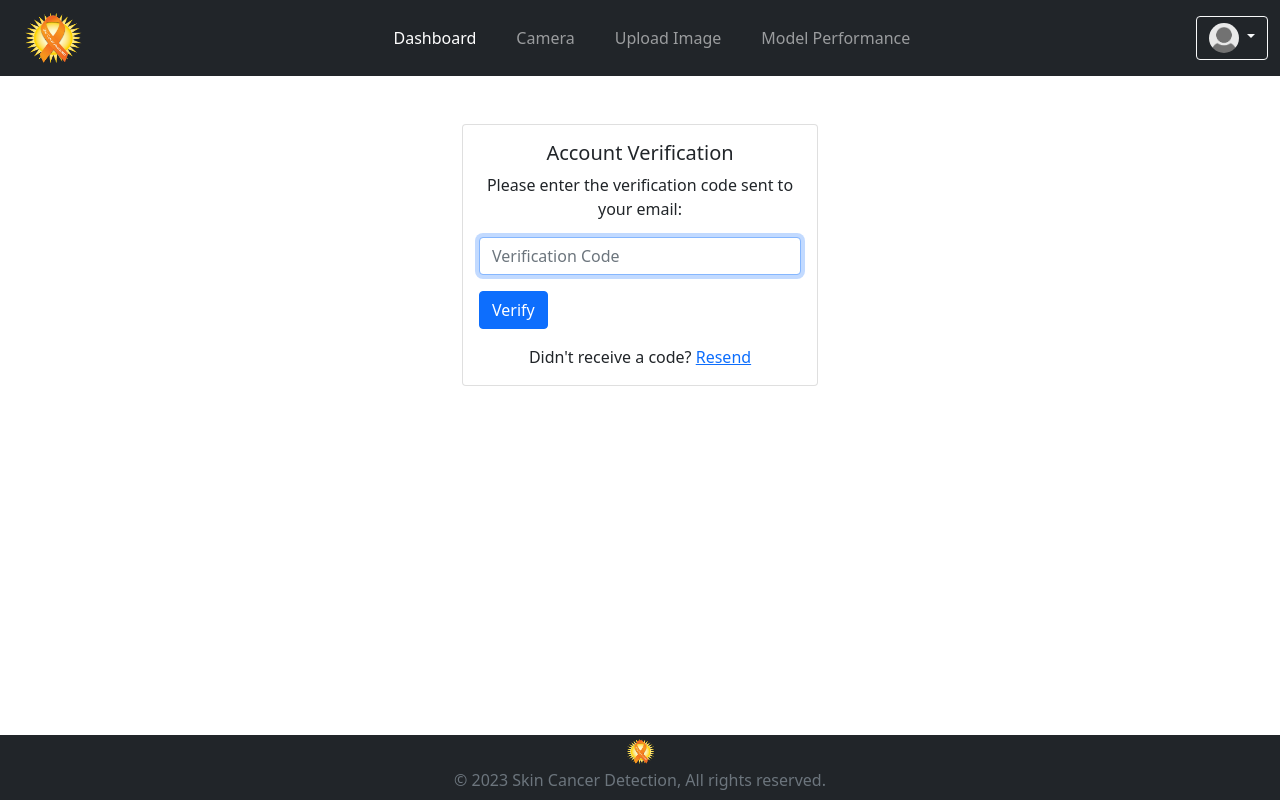
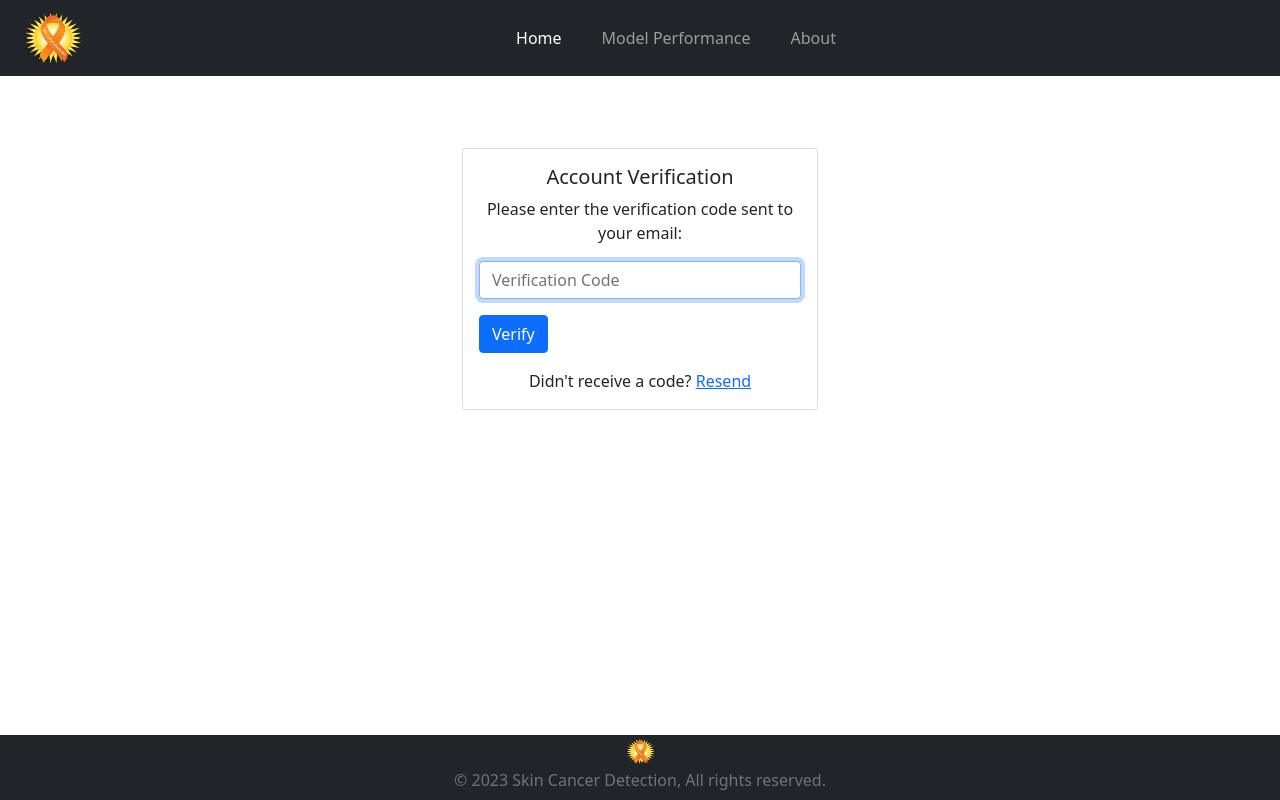
Before and after one commit to KwabenaYeboah/skin-cancer-detection-app, a Django app: page /accounts/activate/ in a window 1280 px wide. Run offline with Django 4.2, Linux system fonts and the light colour scheme.

Commit message:
add: urls names

```diff
--- a/templates/base.html
+++ b/templates/base.html
@@ -6,6 +6,7 @@
     <meta name="viewport" content="width=device-width, initial-scale=1.0">
     <!-- Include Bootstrap CSS -->
     <link href="https://cdn.jsdelivr.net/npm/bootstrap@5.1.3/dist/css/bootstrap.min.css" rel="stylesheet" integrity="sha384-1BmE4kWBq78iYhFldvKuhfTAU6auU8tT94WrHftjDbrCEXSU1oBoqyl2QvZ6jIW3" crossorigin="anonymous">
+    <link href="https://cdnjs.cloudflare.com/ajax/libs/font-awesome/5.15.4/css/all.min.css" rel="stylesheet">
     <style>
         html, body {
             height: 100%;
@@ -16,6 +17,16 @@
         }
         main {
             flex: 1;
+        }
+
+        .dropdown-menu-small {
+            padding: 0;
+            width: auto;
+            min-width: 0;
+        }
+        .dropdown-menu-small .dropdown-item {
+            white-space: nowrap;
+            padding: .25rem 0.75rem;
         }
     </style>
     <title>Skin Cancer Detection</title>
@@ -31,30 +42,39 @@
             <div class="collapse navbar-collapse mr-auto" id="navbarNavDropdown">
                 <ul class="navbar-nav mb-2 mb-lg-0 mx-auto">
                     <li class="nav-item me-4">
-                        <a class="nav-link active" aria-current="page" href="#">Dashboard</a>
+                        <a class="nav-link active" aria-current="page" href="/">Home</a>
+                    </li>
+                    {% if user.is_authenticated %}
+                    <li class="nav-item me-4">
+                        <a class="nav-link" href="{% url 'history' %}">History</a>
+                    </li>
+                    {% endif %}
+                    <li class="nav-item me-4">
+                        <a class="nav-link" href="{% url 'metrics' %}">Model Performance</a>
                     </li>
                     <li class="nav-item me-4">
-                        <a class="nav-link" href="#">Camera</a>
+                        <a class="nav-link" href="{% url 'about' %}">About</a>
                     </li>
-                    <li class="nav-item me-4">
-                        <a class="nav-link" href="#">Upload Image</a>
+                    {% if user.is_authenticated %}
+                    <li class="nav-item">
+                        <a href="{% url 'user_history_pdf' %}" class="btn btn-outline-primary" {% if user.uploads.count > 0 %} download{% endif %}>Download History</a>
                     </li>
-                    <li class="nav-item">
-                        <a class="nav-link" href="#">Model Performance</a>
-                    </li>
+                    {% endif %}
                 </ul>
             </div>
+            {% if user.is_authenticated %}
             <div class="d-flex align-items-center ml-3">
                 <div class="dropdown">
                     <button class="btn btn-outline-light dropdown-toggle" type="button" id="dropdownMenuButton" data-bs-toggle="dropdown" aria-expanded="false">
                         <img src="{% static 'default.jpg' %}" class="rounded-circle" width="30" height="30" alt="">
                     </button>
-                    <ul class="dropdown-menu dropdown-menu-end" aria-labelledby="dropdownMenuButton">
-                        <li><a class="dropdown-item" href="#">Your History</a></li>
-                        <li><a class="dropdown-item" href="{% url 'logout' %}">Sign Out</a></li>
+                    <ul class="dropdown-menu dropdown-menu-md-end dropdown-menu-small" aria-labelledby="dropdownMenuButton">
+                        <li><a class="dropdown-item text" href="{% url 'history' %}">History</a></li>
+                        <li><a class="dropdown-item" href="{% url 'logout' %}">Log Out</a></li>
                     </ul>
                 </div>
             </div>
+            {% endif %}
         </div>
     </nav>
 
@@ -63,7 +83,7 @@
 
 <!-- Content Section -->
 <main class="mb-9">
-<div class="container">
+<div class="container mt-4">
     {% if messages %}
         {% for message in messages %}
           <div class="text-center font-weight-bold alert alert-dismissible fade show
@@ -77,12 +97,36 @@
           </div>
         {% endfor %}
       {% endif %}
-
     <!-- Page content will be included here -->
     {% block content %}
     {% endblock %}
+    {% block extra_js %}
+
+    {% endblock extra_js %}
 </div>
 </main>
+<br>
+<div class="text-center">
+    {% if is_paginated %}
+    {% if page_obj.has_previous %}
+      <a class="btn btn-outline-primary mb-4" href="?page=1">First</a>
+      <a class="btn btn-outline-primary mb-4" href="?page={{ page_obj.previous_page_number }}">Previous</a>
+    {% endif %}
+
+    {% for num in page_obj.paginator.page_range %}
+      {% if page_obj.number == num %}
+        <a class="btn btn-primary mb-4" href="?page={{ num }}">{{ num }}</a>
+      {% elif num > page_obj.number|add:'-3' and num < page_obj.number|add:'3' %}
+        <a class="btn btn-outline-primary mb-4" href="?page={{ num }}">{{ num }}</a>
+      {% endif %}
+    {% endfor %}
+
+    {% if page_obj.has_next %}
+      <a class="btn btn-outline-primary mb-4" href="?page={{ page_obj.next_page_number }}">Next</a>
+      <a class="btn btn-outline-primary mb-4" href="?page={{ page_obj.paginator.num_pages }}">Last</a>
+    {% endif %}
+  {% endif %}
+  </div>
 <footer class="bg-dark text-white pt-1  pb-2">
     <div class="container text-center">
         <div class="row justify-content-center">
```
